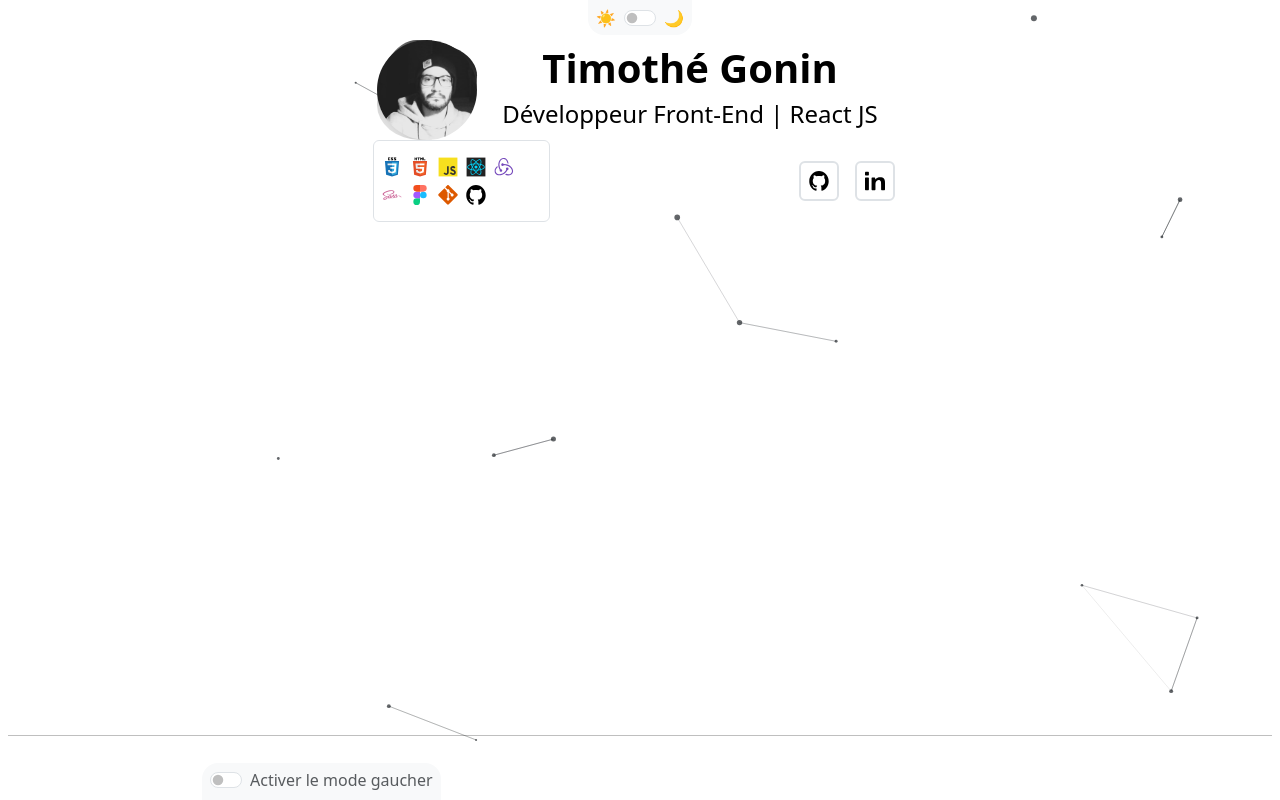
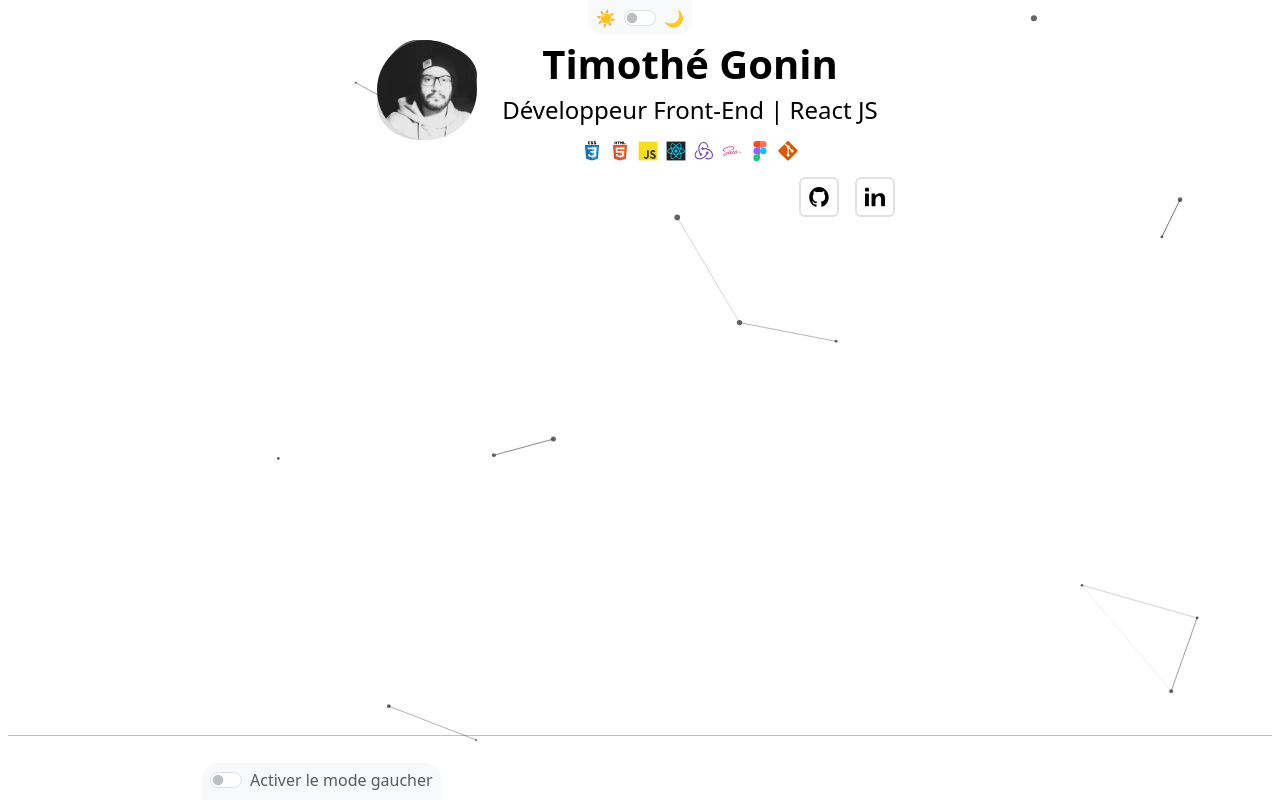
Before and after one commit to timothegonin/portfolio, a React (Create React App) app: page / in a window 1280 px wide. Shown: the top 800 px of the page. Built offline with nearby package versions, Linux system fonts and the light colour scheme.

Commit message:
✨ new version of presentation

```diff
--- a/src/components/Contact.jsx
+++ b/src/components/Contact.jsx
@@ -52,8 +52,8 @@ const IconLink = styled.a`
   └─────────────────────────────────────────────────────────────────────────┘
  */
 const Contact = () => {
-	const linkedInIcon = Icons.contact[0];
-	const gitHubIcon = Icons.tools[2];
+	const linkedInIcon = Icons.contact[1];
+	const gitHubIcon = Icons.contact[0];
 	const { leftHandedMode } = useContext(UiContext);
 	const { theme } = useContext(ThemeContext);
 
--- a/src/components/Icons.jsx
+++ b/src/components/Icons.jsx
@@ -26,9 +26,11 @@ const Icons = {
 	tools: [
 		{ svg: FigmaIcon, altText: "Figma icon" },
 		{ svg: GitIcon, altText: "Git icon" },
+	],
+	contact: [
 		{ svg: GitHubIcon, altText: "Github icon" },
+		{ svg: LinkedInIcon, altText: "LinkedIn icon" },
 	],
-	contact: [{ svg: LinkedInIcon, altText: "LinkedIn icon" }],
 };
 
 export default Icons;
--- a/src/components/Presentation.jsx
+++ b/src/components/Presentation.jsx
@@ -1,9 +1,10 @@
 import React from "react";
+import Col from "react-bootstrap/Col";
+import Image from "react-bootstrap/Image";
+import Row from "react-bootstrap/Row";
 import styled, { keyframes } from "styled-components";
 import devPicture from "../assets/pictures/devPicture.jpg";
-import Row from "react-bootstrap/Row";
-import Col from "react-bootstrap/Col";
-import Image from "react-bootstrap/Image";
+import StackIcons from "./StackIcons";
 
 /*
   ┌─────────────────────────────────────────────────────────────────────────┐
@@ -51,6 +52,7 @@ const Presentation = () => {
 				<h2 className="fs-4 text-break">
 					Développeur <span className="text-nowrap">Front-End | React JS</span>
 				</h2>
+				<StackIcons />
 			</Col>
 		</Row>
 	);
--- a/src/components/StackIcons.jsx
+++ b/src/components/StackIcons.jsx
@@ -10,13 +10,13 @@ const TechIcons = () => {
 		theme === "light" ? "bg-white" : "bg-dark border-secondary";
 	return (
 		<section
-			className={`p-2 border border-1 rounded ${darkModeStylesClass} d-inline-block`}
+			className={`${darkModeStylesClass} d-inline-flex align-content-center`}
 		>
 			<h3 className="visually-hidden">Technologies</h3>
 			<Stack
 				direction="horizontal"
 				gap={2}
-				className="my-2 d-inline-flex flex-wrap"
+				className="py-2 d-inline-flex flex-wrap"
 			>
 				{technologies.map((icon, index) => (
 					<img key={index} src={icon.svg} alt={icon.altText} />
--- a/src/container/Jumbotron.jsx
+++ b/src/container/Jumbotron.jsx
@@ -5,7 +5,6 @@ import Stack from "react-bootstrap/Stack";
 import styled, { keyframes } from "styled-components";
 import Contact from "../components/Contact";
 import Presentation from "../components/Presentation";
-import StackIcons from "../components/StackIcons";
 import { ThemeContext } from "../utils/context/ThemeContext";
 
 /*
@@ -96,9 +95,6 @@ const Jumbotron = () => {
 					<Presentation />
 				</PictureAndInfosWrapper>
 				<IconsWrapper bsPrefix="hstack">
-					{/* TECHNOLOGIES */}
-					<StackIcons />
-					{/* CONTATCT */}
 					<Contact />
 				</IconsWrapper>
 			</PresentationWrapper>
```
